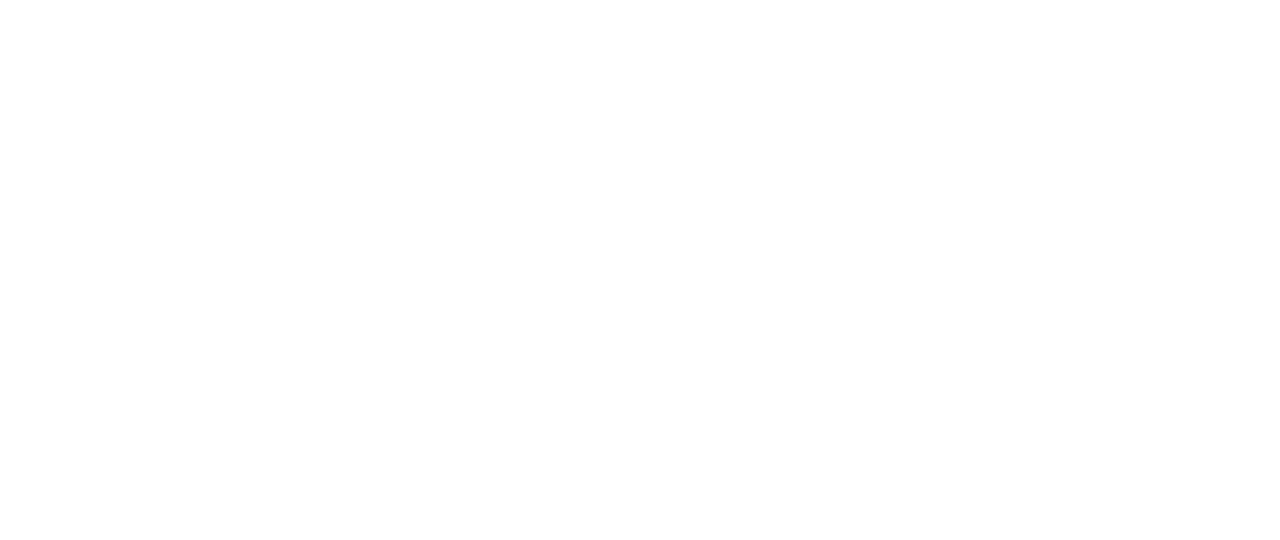
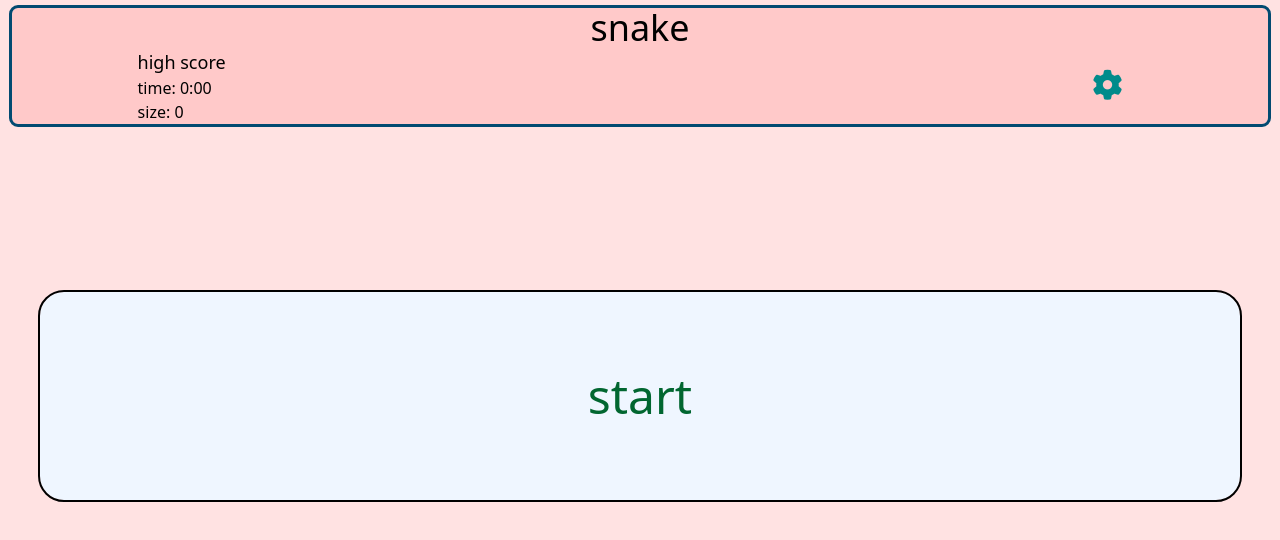
Before and after one commit to RyderBarr/jQuery-game-group, a plain HTML site: page index.html in a window 1280 px wide. Drawn offline with nearby package versions, Linux system fonts and the light colour scheme.

Commit message:
tailwind for start
start page tailwind created nearly finished with that

```diff
--- a/index.html
+++ b/index.html
@@ -8,18 +8,105 @@
 
     <title>Document</title>
 
+    <!-- tailwind -->
+    <script src="https://unpkg.com/@tailwindcss/browser@4"></script>
+
+    <!-- font-awsome -->
+    <link rel="stylesheet" href="https://cdnjs.cloudflare.com/ajax/libs/font-awesome/6.7.2/css/all.min.css">
+
+
+    <!-- jQuery -->
     <script src="https://code.jquery.com/jquery-3.7.1.js" integrity="sha256-eKhayi8LEQwp4NKxN+CfCh+3qOVUtJn3QNZ0TciWLP4=" crossorigin="anonymous">
 
     </script>
 
+    <link rel="stylesheet" href="./style/start.css">
+
 </head>
-<body>
+<body class="
+h-auto
+bg-red-100
+flex flex-col
+">
 
+    <div id="header" class="
+    my-2
+    mx-3
+    outline-3 outline-sky-900 outline-solid
+    flex flex-col justify-evenly
+    items-center
+    rounded-md
+    bg-red-200
+    ">
+        <div id="title" class="
+        text-4xl
+        ">
+            snake
+        </div>
+
+        <div class="
+        flex flex-row justify-between
+        w-8/10
+        items-center
+        rounded-md
+        bg-red-200
+        ">
+
+            <div id="score" class="
+            text-l
+            ">
+                <h2 class="
+                text-lg
+                ">high score</h2>
+                <p>
+                    <!-- use jQuery to write out the information saved by Robert -->
+                    time:
+                    <span id="timeScore">
+
+                    </span>
+
+                    <br>
+
+                    size:
+                    <span id="sizeScore">
+
+                    </span>
+
+                </p>
+            </div>
+
+            <div id="settings" class="
+            " >
+                <i class="fa-solid fa-gear" id="settingIcon"></i>
+            </div>
+
+        </div>
+
+    </div>
+
+    <button id="start" class="
+    outline-2
+    bg-blue-50
+    mx-10
+    my-40
+    px-20
+    py-20
+    rounded-3xl
+    ">
+        <span class="
+        text-5xl
+        text-green-800
+        ">start</span>
+    </button>
 
 
     <script>
         $(document).ready(function(){
 
+            // replace with roberts local storage values
+                $('#timeScore').append('0:00')
+                $('#sizeScore').append('0')
+
         })
     </script>
 </body>
--- /dev/null
+++ b/style/start.css
@@ -0,0 +1,6 @@
+i{
+    color: darkcyan;
+    font-size: 30px;
+    margin-right: 20px;
+    margin-left: 20px;
+}
```
Also changed, not shown: field.html (added).
